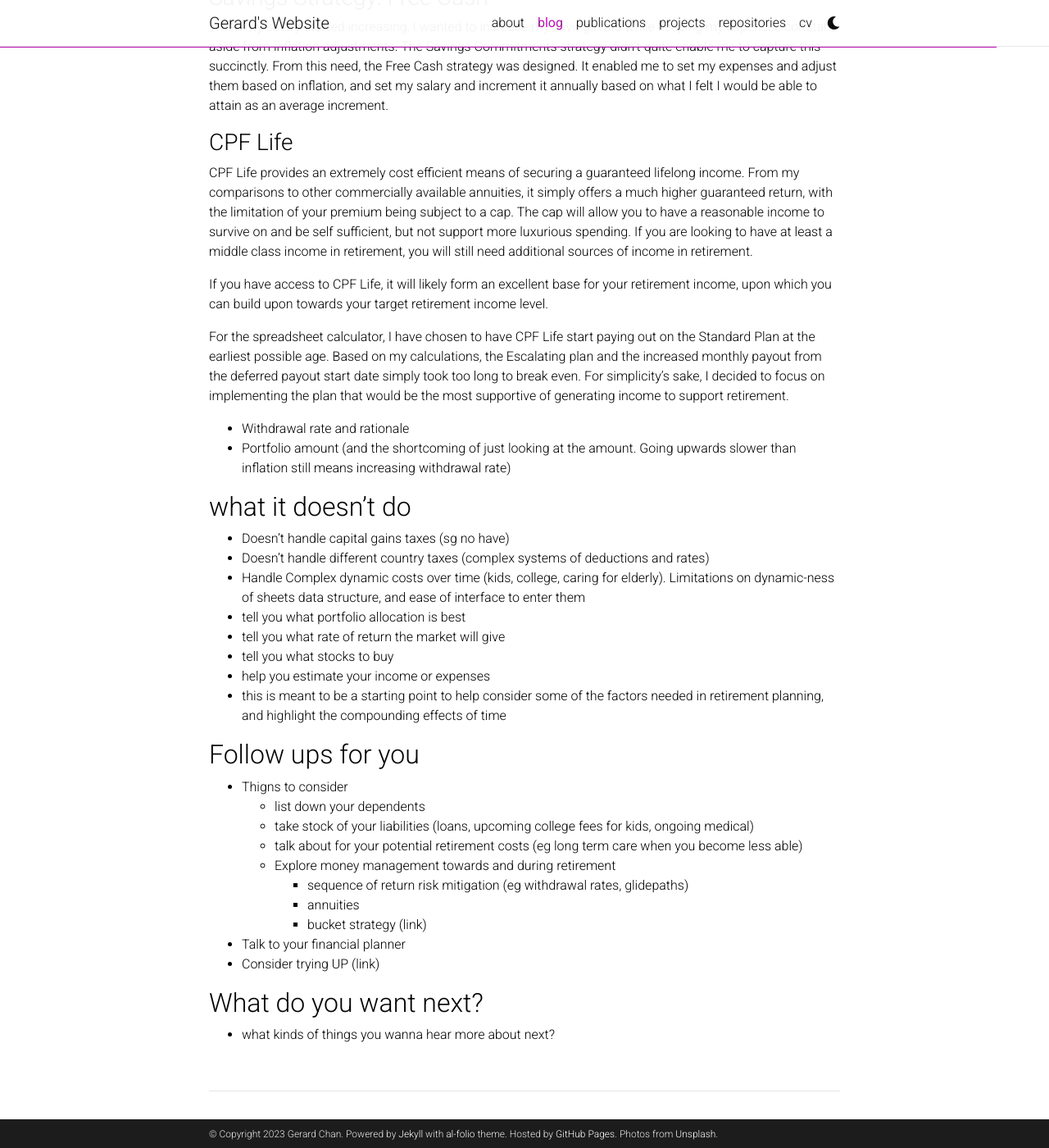
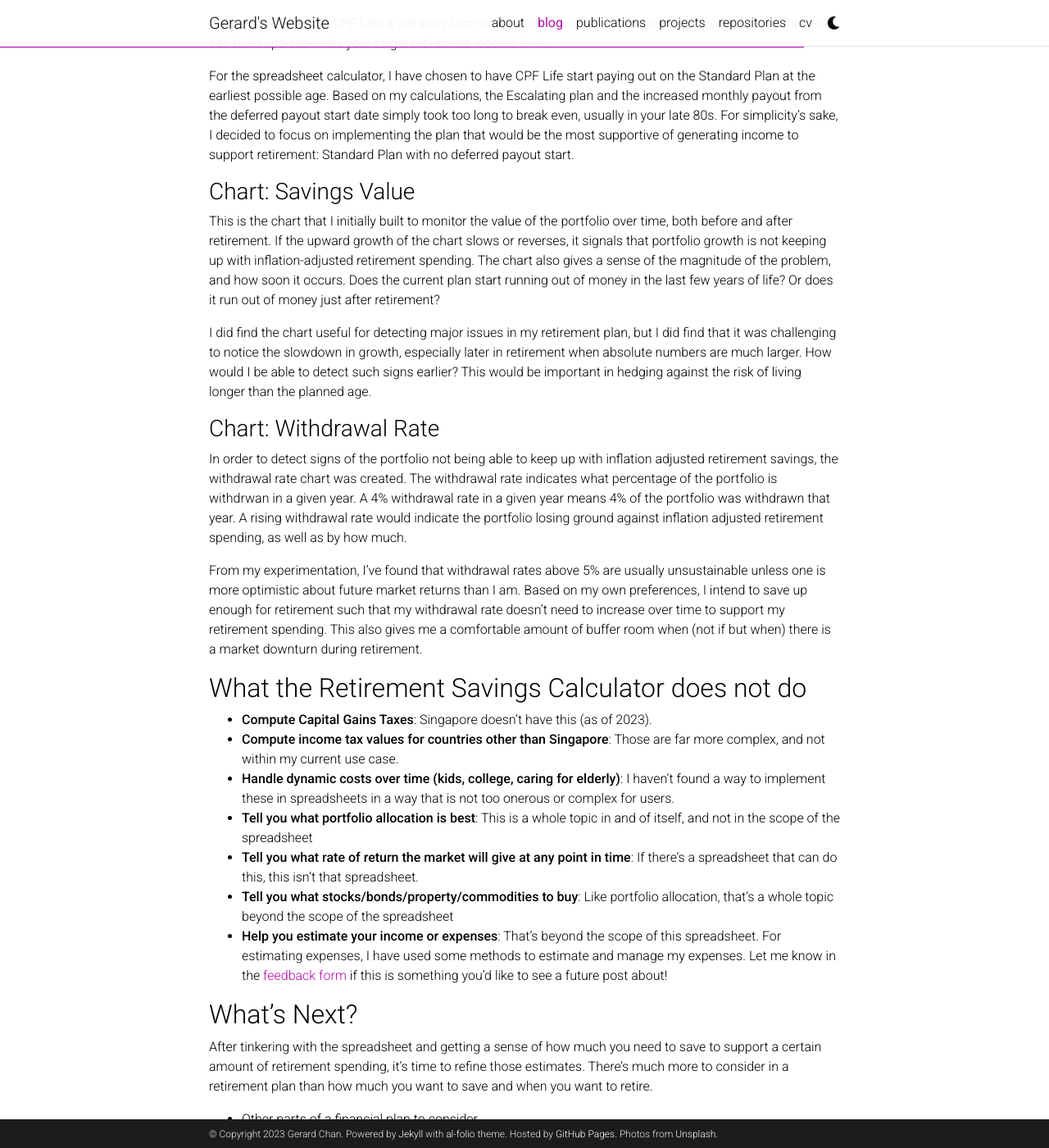
Before and after one commit to Ninjalemur/ninjalemur.github.io, a Jekyll site: the page built from _posts/2023-03-25-savings-calculator_001_v24_live.md, in a window 1280 px wide and 1400 px high, scrolled down 3483 px. Shown: the whole window at 82% size. Built offline with Jekyll 4.4.1, drawn with Linux system fonts in a browser that asks for light colours; comment, search, counter and statistics services are not loaded; a style sheet for code colours, icons or effects is not loaded; some of the changed text lies outside the part shown.

Commit message:
Draft completed

```diff
--- a/_posts/2023-03-25-savings-calculator_001_v24_live.md
+++ b/_posts/2023-03-25-savings-calculator_001_v24_live.md
@@ -12,14 +12,6 @@ The Retirement Savings Calculator Spreadsheet is a tool designed to help individ
 Do make your own copy for yourself via "File" > "Make a copy".
 
 Do share your feedback on the calculator via the [feedback form](https://docs.google.com/forms/d/e/1FAIpQLScswYDxLhregN4xUfROgkLVpPJItCGwtvXNHUHqep_RTe5lrw/viewform?usp=sharing).
-
-## Stuff
-- summary intro
-- history
-- context
-- features
-- what it doesn't do
-- alternatives
 
 
 ## Contents
@@ -42,13 +34,6 @@ This led me to think more clearly about
 The result was the first Retirement Savings Calculator. Over the years, I've added more features, such as CPF Life, income tax calculations, cash buffer, and couple planning. I'm not at the point where I feel "I've solved my retirement plan!", but I've got a better understanding of the steps I need to take to hit achieve my retirement goals.
 
 ## Context
-- Singapore
-- CPF Life
-- sg income tax
-- no capital gains
-- likely only one major purchase with loan (house)
-- no complex variables like kids or saving up for a house
-
 The Retirement Savings Calculator is tailored to handle a fairly simple context, as far as financial planning goes. Below are some aspects of that context, and their implications.
 
 ### Singapore Personal Income Tax Brackets
@@ -61,7 +46,7 @@ As Singapore has no Capital Gains Tax, selling from one's portfolio yields the f
 CPF is Singapore's mandatory savings and pension plan, with CPF Life as its related annuity. The impact that it has on retirement planning is significant, and I couldn't omit it without throwing my numbers way off.
 
 ### No customisable big purchases
-The spreadsheet doesn't allow for a way to enter custom big purchases or spends at or over various periods of time. For example, some people might set aside a certain amount of money for the next 5 years to save up for a wedding, or a car, or a house, after which that expense ceases. Implementing the calculations as well as a user friendly input mechanism for this in a spreadsheet is something I haven't solved, yet. At this level of complexity, I think a web application with a proper front-end and database would be more suitable than a spreadsheet.
+The spreadsheet doesn't allow for a way to enter custom big purchases or spends at or over various periods of time. For example, some people might set aside a certain amount of money for the next 5 years to save up for a wedding, or a car, or a house downpayment, after which that expense ceases. How to implement the calculations as well as a user friendly input mechanism for this in a spreadsheet is a challenge I haven't solved, yet. At this level of complexity, I think a web application with a proper front-end and database would be more suitable than a spreadsheet.
 
 ## How the spreadsheet works
 ### Before Retirement
@@ -91,32 +76,51 @@ CPF Life provides an extremely cost efficient means of securing a guaranteed lif
 
 If you have access to CPF Life, it will likely form an excellent base for your retirement income, upon which you can build upon towards your target retirement income level.
 
-For the spreadsheet calculator, I have chosen to have CPF Life start paying out on the Standard Plan at the earliest possible age. Based on my calculations, the Escalating plan and the increased monthly payout from the deferred payout start date simply took too long to break even. For simplicity's sake, I decided to focus on implementing the plan that would be the most supportive of generating income to support retirement.
+For the spreadsheet calculator, I have chosen to have CPF Life start paying out on the Standard Plan at the earliest possible age. Based on my calculations, the Escalating plan and the increased monthly payout from the deferred payout start date simply took too long to break even, usually in your late 80s. For simplicity's sake, I decided to focus on implementing the plan that would be the most supportive of generating income to support retirement: Standard Plan with no deferred payout start.
 
-- Withdrawal rate and rationale
-- Portfolio amount (and the shortcoming of just looking at the amount. Going upwards slower than inflation still means increasing withdrawal rate)
+### Chart: Savings Value
+This is the chart that I initially built to monitor the value of the portfolio over time, both before and after retirement. If the upward growth of the chart slows or reverses, it signals that portfolio growth is not keeping up with inflation-adjusted retirement spending. The chart also gives a sense of the magnitude of the problem, and how soon it occurs. Does the current plan start running out of money in the last few years of life? Or does it run out of money just after retirement?
 
-## what it doesn't do
-- Doesn't handle capital gains taxes (sg no have)
-- Doesn't handle different country taxes (complex systems of deductions and rates)
-- Handle Complex dynamic costs over time (kids, college, caring for elderly). Limitations on dynamic-ness of sheets data structure, and ease of interface to enter them
-- tell you what portfolio allocation is best
-- tell you what rate of return the market will give
-- tell you what stocks to buy
-- help you estimate your income or expenses
-- this is meant to be a starting point to help consider some of the factors needed in retirement planning, and highlight the compounding effects of time
+I did find the chart useful for detecting major issues in my retirement plan, but I did find that it was challenging to notice the slowdown in growth, especially later in retirement when absolute numbers are much larger. How would I be able to detect such signs earlier? This would be important in hedging against the risk of living longer than the planned age.
 
-## Follow ups for you
-- Thigns to consider
-    - list down your dependents
-    - take stock of your liabilities (loans, upcoming college fees for kids, ongoing medical)
-    - talk about for your potential retirement costs (eg long term care when you become less able)
-    - Explore money management towards and during retirement
-        - sequence of return risk mitigation (eg withdrawal rates, glidepaths)
-        - annuities
-        - bucket strategy (link)
+### Chart: Withdrawal Rate
+In order to detect signs of the portfolio not being able to keep up with inflation adjusted retirement savings, the withdrawal rate chart was created. The withdrawal rate indicates what percentage of the portfolio is withdrwan in a given year. A 4% withdrawal rate in a given year means 4% of the portfolio was withdrawn that year. A rising withdrawal rate would indicate the portfolio losing ground against inflation adjusted retirement spending, as well as by how much.
+
+From my experimentation, I've found that withdrawal rates above 5% are usually unsustainable unless one is more optimistic about future market returns than I am. Based on my own preferences, I intend to save up enough for retirement such that my withdrawal rate doesn't need to increase over time to support my retirement spending. This also gives me a comfortable amount of buffer room when (not if but when) there is a market downturn during retirement.
+
+## What the Retirement Savings Calculator does not do
+- **Compute Capital Gains Taxes**: Singapore doesn't have this (as of 2023).
+- **Compute income tax values for countries other than Singapore**: Those are far more complex, and not within my current use case.
+- **Handle dynamic costs over time (kids, college, caring for elderly)**: I haven't found a way to implement these in spreadsheets in a way that is not too onerous or complex for users.
+- **Tell you what portfolio allocation is best**: This is a whole topic in and of itself, and not in the scope of the spreadsheet
+- **Tell you what rate of return the market will give at any point in time**: If there's a spreadsheet that can do this, this isn't that spreadsheet.
+- **Tell you what stocks/bonds/property/commodities to buy**: Like portfolio allocation, that's a whole topic beyond the scope of the spreadsheet
+- **Help you estimate your income or expenses**: That's beyond the scope of this spreadsheet. For estimating expenses, I have used some methods to estimate and manage my expenses. Let me know in the [feedback form](https://docs.google.com/forms/d/e/1FAIpQLScswYDxLhregN4xUfROgkLVpPJItCGwtvXNHUHqep_RTe5lrw/viewform?usp=sharing) if this is something you'd like to see a future post about!
+
+## What's Next?
+After tinkering with the spreadsheet and getting a sense of how much you need to save to support a certain amount of retirement spending, it's time to refine those estimates. There's much more to consider in a retirement plan than how much you want to save and when you want to retire.
+
+- Other parts of a financial plan to consider
+    - List down your dependents, and how much you will need to support them over time.
+    - Take stock of your liabilities (car/house/student loans, upcoming college fees for kids, ongoing medical costs).
+    - Consider your potential retirement costs. Below are some examples.
+        - Long term care when you become less able
+        - Cost of moving to your retirement country of choice
+        - Moving house to be nearer to your children
+        - Rising healthcare costs in old age
+    - Explore money management considerations towards and during retirement
+        - How do you mitigate the risk of a market downturn shrinking your savings at the start of retirement, forcing a larger percentage withdrawal that then jeopardises your retirement (aka sequence of return risk)?
+        - What instruments will you use to generate your retirement income? Annuities? Dividends? Selling stocks and bonds? All of the above?
+        - Will you choose to use a cash buffer like I did here? Will you use a three year buffer or a larger or smaller buffer?
 - Talk to your financial planner
-- Consider trying UP (link)
+- Consider trying [UP](https://www.upplan.sg/)
+    - They've built a web application with many more features than I have in my spreadsheet.
+    - It's much more feature rich than my spreadsheet, and can handle many more things such as house and car loans, and various one-time and continuous expenses AND incomes.
+    - There is a really good tutorial-like wizard that helps guide you through the process in a step by step fashion. It's really very helpful.
+    - UP has the capability to let you know when you run out of cash, or have too much savings, and advise you accordingly.
+    - Disclosure: I have worked with the company behind UP in the past, but have no financial interest or any other relationship with them at this time.
 
-## What do you want next?
-- what kinds of things you wanna hear more about next?
+## What do you want hear more about next?
+Thanks for reading! I hope you found it helpful and enjoyable.
+
+What would you like to hear more about next? Do let me know in the feedback form!
```
Also changed, not shown: other parts of _posts/2023-03-25-savings-calculator_001_v24_live.md (+1 -1 lines).
